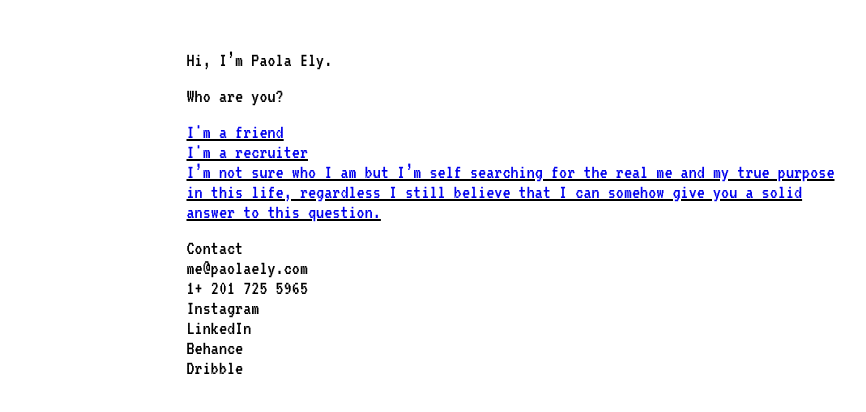
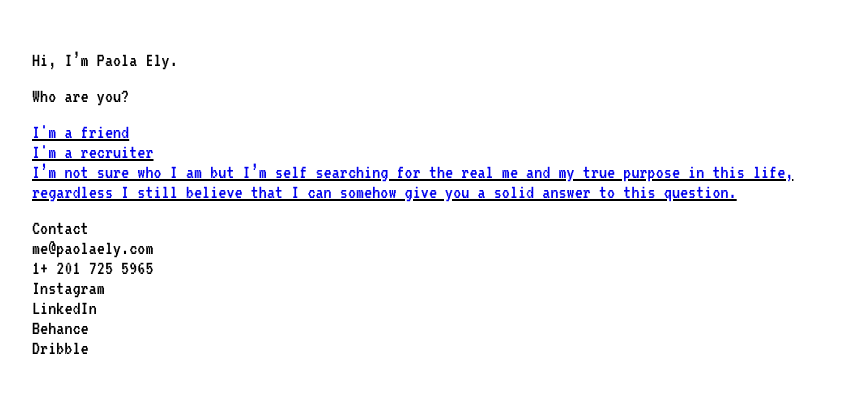
Before and after one commit to paola-palooza/paola-palooza.github.io, a website: page index.html in a window 1280 px wide. Shown: the whole page, without its empty margins (148-1014 px from the left). Drawn offline with Linux system fonts and the light colour scheme.

Commit message:
Add files via upload

```diff
--- a/css/main.css
+++ b/css/main.css
@@ -10,8 +10,7 @@ p {
 }
 
 .container {
-    margin-left: 10px;
-    padding-left: 249px;
+/*    margin-left: 249px;*/
     margin-top: 50px;
 }
 
```
